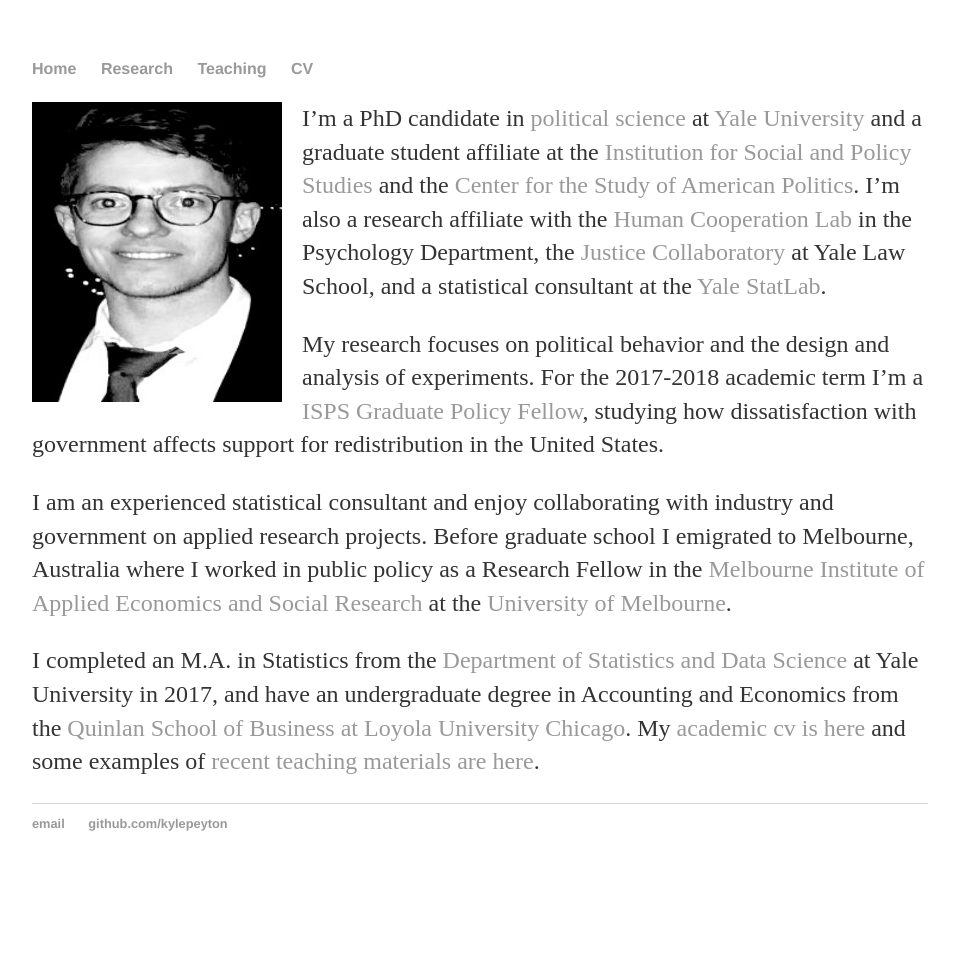
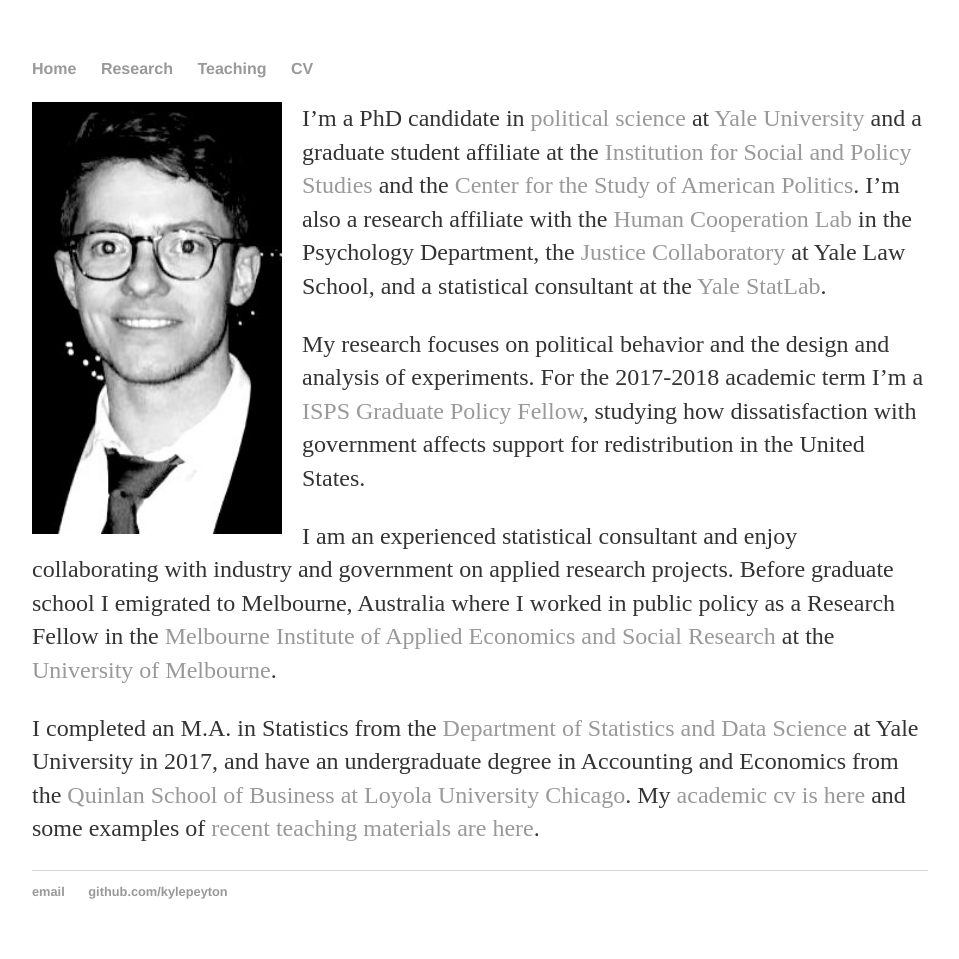
Before and after one commit to kylepeyton/kylepeyton.github.io, a Jekyll site: the page built from index.markdown, in a window 1280 px wide. Shown: the whole page, without its empty margins (160-1119 px from the left). Built offline with Jekyll 4.4.1, drawn with Linux system fonts in a browser that asks for light colours; before the commit the page ends 900 px from its top, so only the background shows below that.

Commit message:
Update index.markdown

```diff
--- a/index.markdown
+++ b/index.markdown
@@ -2,7 +2,7 @@
 layout: default
 title: "Home"
 ---
-<img style="float: left; width: 250px; margin: 0 20px 10px 0" height = "300" width = "150" src="/assets/cropic.jpg" alt="pic" />
+<img style="float: left; width: 250px; margin: 0 20px 10px 0" src="/assets/cropic.jpg" alt="pic" />
 
 I'm a PhD candidate in [political science](https://politicalscience.yale.edu/) at [Yale University](https://www.yale.edu/) and a graduate student affiliate at the
 [Institution for Social and Policy Studies](https://isps.yale.edu/) and the
```
